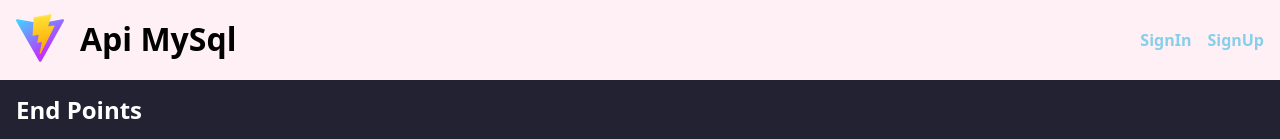
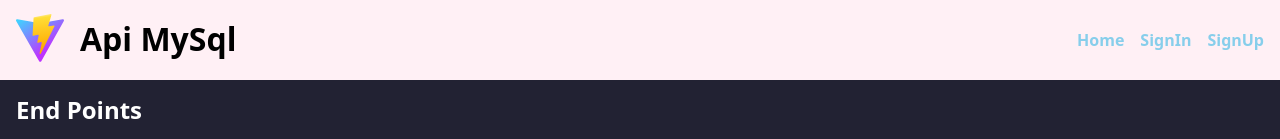
Before and after one commit to JuanDNJ/interface-api-mysql, a React (Vite) app: page / in a window 1280 px wide. Shown: the top 139 px of the page. Built offline with nearby package versions, Linux system fonts and the light colour scheme; no server answers.

Commit message:
Añadiendo el link del home

```diff
--- a/src/components/Account/index.jsx
+++ b/src/components/Account/index.jsx
@@ -7,6 +7,7 @@ const Account = () => {
 
     return (
         <section className={styles.account}>
+            <Link to="/" className={styles.link}>Home</Link>
             {!signin && <><Link className={styles.link} to="/signin">SignIn</Link>
                 <Link className={styles.link} to="/signup">SignUp</Link></>}
             {signin && <Link className={styles.link} to="/account">Account</Link>}
--- a/src/views/account/Account.jsx
+++ b/src/views/account/Account.jsx
@@ -34,7 +34,7 @@ function Account() {
             {account &&
                 <article>
                     <header className={styles.hAccount}>
-                        <Button type="button" click={selectView} view="profile" style={'btnProfile'}>Profile</Button>
+                        {/* <Button type="button" click={selectView} view="profile" style={'btnProfile'}>Profile</Button> */}
                         <button type='button' onClick={selectView} data-view="profile" className={styles.btnProfile}>Profile</button>
                         <button type='button' onClick={selectView} data-view="token" className={styles.btnToken}>View Token</button>
                     </header>
--- a/src/views/account/account.module.css
+++ b/src/views/account/account.module.css
@@ -51,6 +51,9 @@
     padding: 1rem;
     font-weight: 800;
 }
+.homeRoute{
+    color: red;
+}
 .btnProfile:hover,.btnToken:hover{
     background: transparent;
     cursor: pointer;
```
